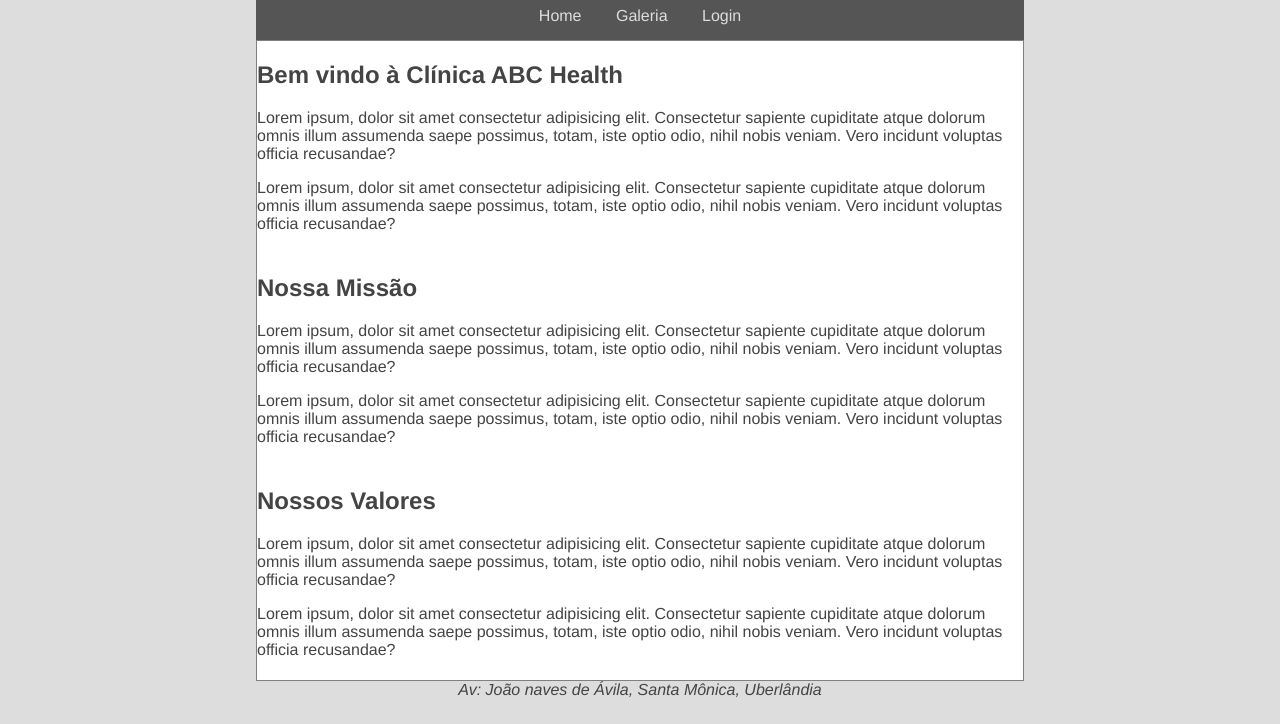
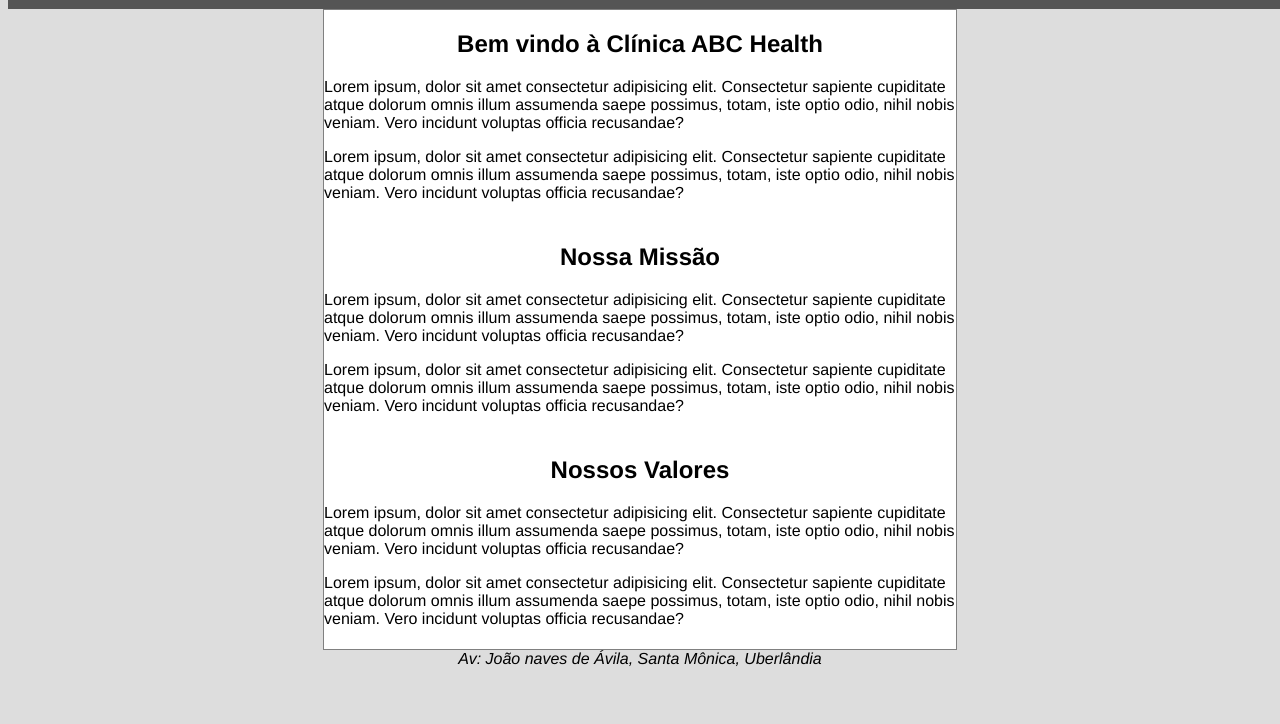
Before and after one commit to LudymillaC/trabalhos-ppi-ufu, a plain HTML site: page index.html in a window 1280 px wide. Shown: the part 114-838 px from the top of the page. After the commit the page ends 800 px from the top, so only its background shows below. Drawn offline with Linux system fonts and the light colour scheme.

Commit message:
Versão 0.3

```diff
--- a/css/style.css
+++ b/css/style.css
@@ -8,6 +8,7 @@ header{
 
 h1, h2{
     color: 140, 76, 8;
+    text-align: center;
 }
 
 a:link, a:visited{
@@ -22,24 +23,22 @@ a{
 }
 
 .home .galeria .login{
-    text-align: left;
     color: #ddd;
 }
 
 nav{
     background-color: #555555;
     text-align: center;
-    padding: 2%;
+    width: 100%;
+    margin: 0%;
+    padding: 1%;
 }
 
 body{
     background-color: #ddd;
     font-family: Helvetica;
-    color: #444;
     font-size: 1,5;
-    width: 60%;
-    margin: 0 auto;
-    padding: 2%;
+
 }
 
 main{
@@ -47,6 +46,12 @@ main{
     position: sticky;
     background-color: #FFFFFF;
     border: solid 1px gray;
+    width: 50%;
+    margin-left: auto;
+    margin-right: auto;
+
+
+
 }
 
 section{
```
